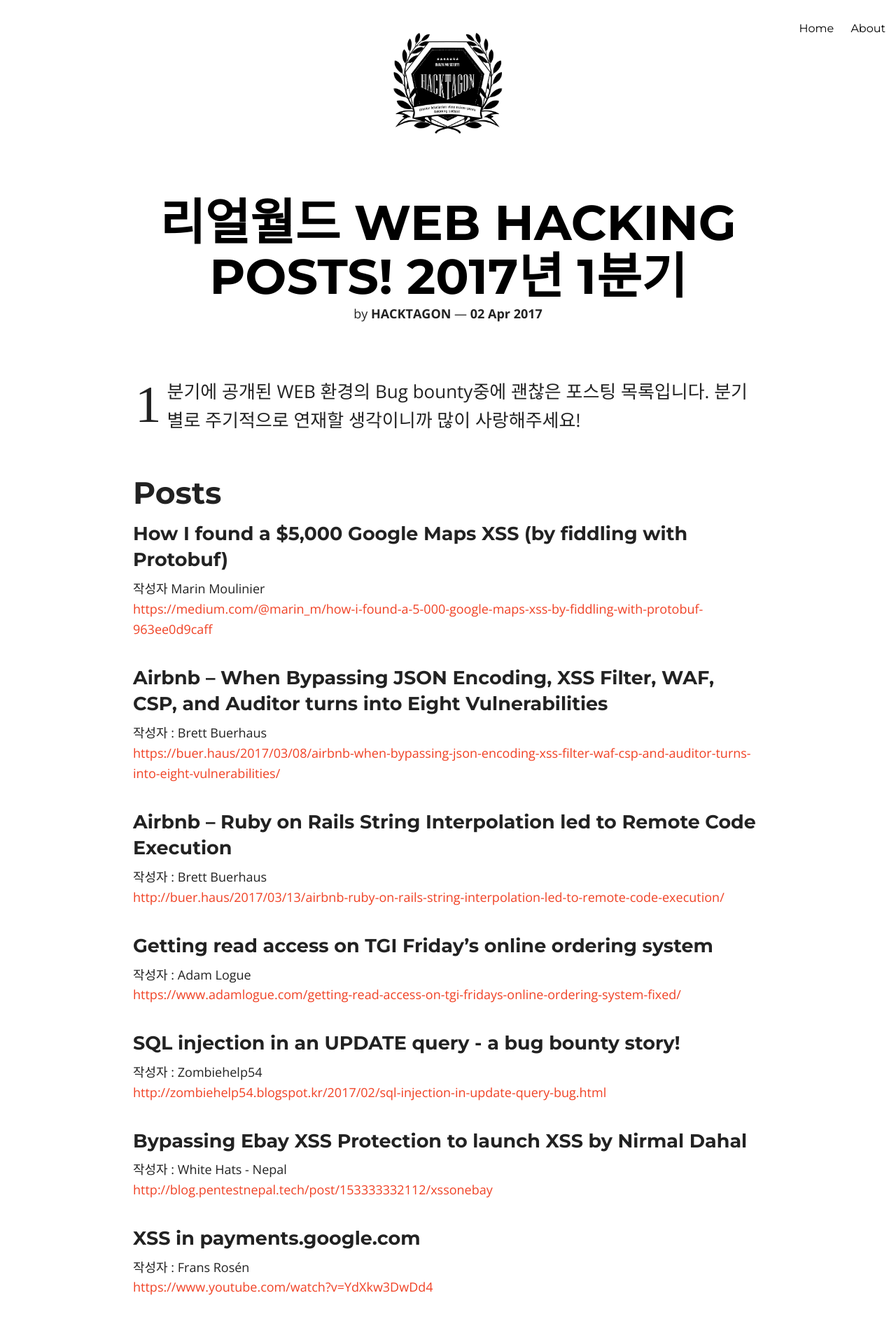
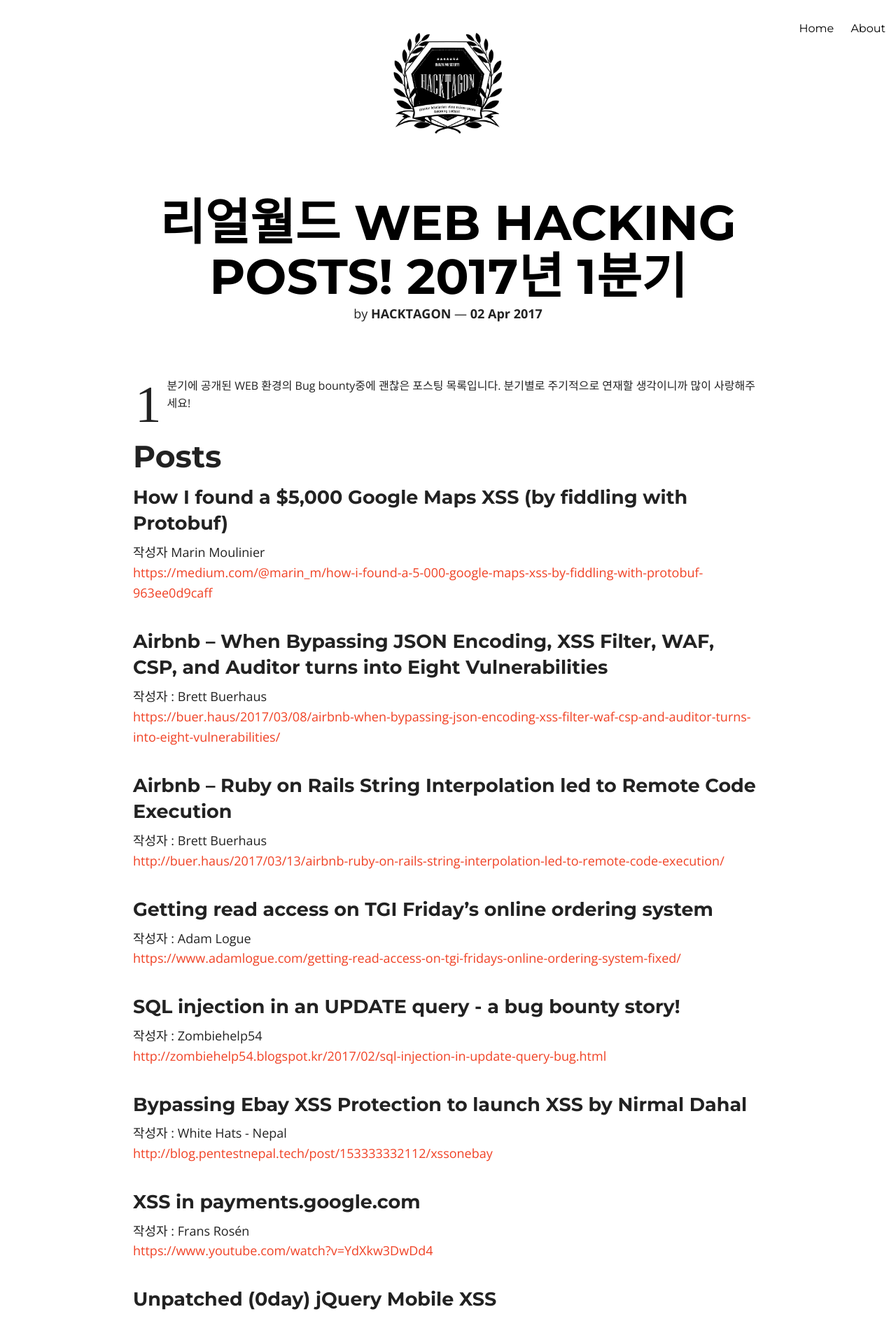
Before and after one commit to hacktagon/hacktagon.github.io, a Jekyll site: the page built from _posts/2017-04-02-Real_World_WEB_HACKING_Posts.md, in a window 1280 px wide. Shown: the top 1888 px of the page at 70% size. Built offline with Jekyll 4.4.1, drawn with Linux system fonts in a browser that asks for light colours; nearby versions of some CDN libraries; library files that are not in the unit come from our copies.

Commit message:
Update post.css

```diff
--- a/assets/css/post.css
+++ b/assets/css/post.css
@@ -209,11 +209,11 @@
         max-width: 56.25rem;
         font-size: 1.125rem; }
         .post-template .notepad-post-content > div:not(.notepad-post-title) p:first-child {
-          font-size: 1.375rem;
+          font-size: 1.0rem;
           font-weight: 300; }
           @media only screen and (min-width: 40.063em) {
             .post-template .notepad-post-content > div:not(.notepad-post-title) p:first-child {
-              font-size: 1.625rem; } }
+              font-size: 1.0rem; } }
           /*
         .post-template .notepad-post-content > div:not(.notepad-post-title) p.with-image {
           text-align: center;
```
